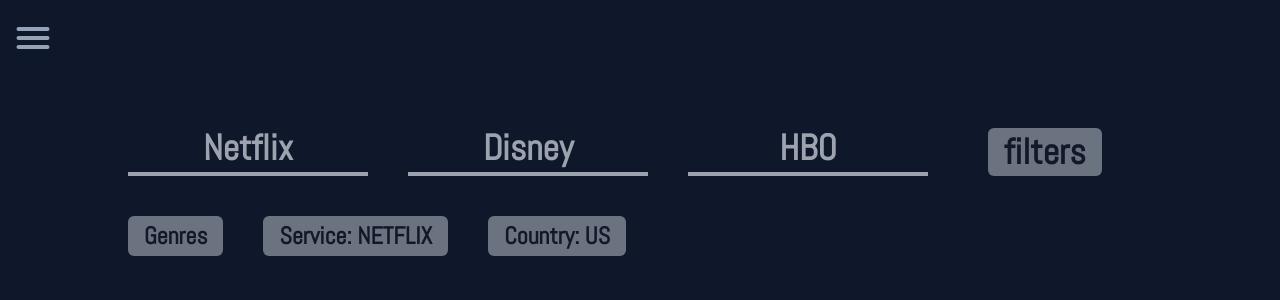
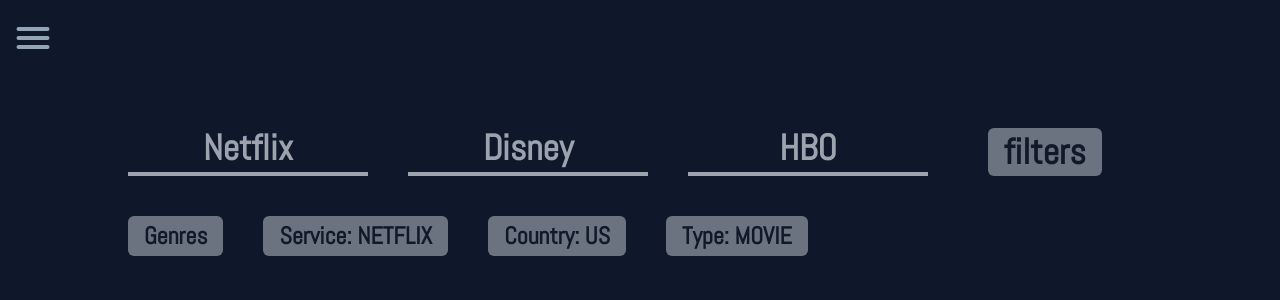
Before and after one commit to IgorMazhitov/Movie-React-TypeScript-App, a React (Create React App) app: page / in a window 1280 px wide. Both pictures are taken after a click on the element "filters". Shown: the top 300 px of the page. Built offline with nearby package versions, Linux system fonts and the light colour scheme.

Commit message:
filters component done / page switcher fixed /

```diff
--- a/src/components/Filters/CountriesFilters.tsx
+++ b/src/components/Filters/CountriesFilters.tsx
@@ -21,7 +21,7 @@
 
                 {countriesArray.map(el =>
 
-                    <option value={el}>
+                    <option key={el} value={el}>
 
                         {countries.map(el2 => el2.Code.toLowerCase() === el ? el2.Name : null)}
 
--- a/src/components/Filters/Filters.tsx
+++ b/src/components/Filters/Filters.tsx
@@ -1,17 +1,19 @@
 import React, { useState } from "react";
 import { getGenresFromNumber } from "../../utils/auxFunctions";
-import { useAppDispatch, useAppSelector } from "../../rtk/hooks/hooks";
+import { useAppSelector } from "../../rtk/hooks/hooks";
 import GenresFilters from "./GenresFilters";
 import CountriesFilter from "./CountriesFilters";
 import ServicesFilters from "./ServicesFilters";
+import TypesFilters from "./TypesFilters";
 
     const Filters: React.FC = (props) => {
 
-        const {searchGenres, searchCountry, searchService} = useAppSelector(state => state.movies)
+        const {searchGenres, searchCountry, searchService, searchType} = useAppSelector(state => state.movies)
         const [filtersState, setFiltersState] = useState(false)
         const [genresState, setGenresState] = useState(false)
         const [serviceState, setServiceState] = useState(false)
         const [countriesState, setCountiresState] = useState(false)
+        const [typeState, setTypeState] = useState(false)
         const [filtersStyle, setFiltersStyle] = useState("flex flex-col gap-10 justify-start items-start w-auto h-72 overflow-hidden flex-wrap mr-10")
 
         const clickHandler = () => {
@@ -21,6 +23,7 @@
                 setGenresState(false)
                 setServiceState(false)
                 setCountiresState(false)
+                setTypeState(false)
                 setFiltersState(false)
                 setFiltersStyle(prev => prev.replaceAll('h-72', 'h-0'))
 
@@ -38,6 +41,7 @@
             setGenresState(!genresState)
             setServiceState(false)
             setCountiresState(false)
+            setTypeState(false)
 
         }
 
@@ -46,6 +50,7 @@
             setServiceState(!serviceState)
             setCountiresState(false)
             setGenresState(false)
+            setTypeState(false)
 
         }
 
@@ -54,6 +59,16 @@
             setCountiresState(!countriesState)
             setGenresState(false)
             setServiceState(false)
+            setTypeState(false)
+
+        }
+
+        const typeClick = () => {
+
+            setTypeState(!typeState)
+            setGenresState(false)
+            setServiceState(false)
+            setCountiresState(false)
 
         }
 
@@ -101,6 +116,13 @@
                                 Country: {searchCountry.toUpperCase()}
                             </div>
 
+                            <div
+                            onClick={() => typeClick()}
+                            className="bg-gray-500 text-gray-900 rounded-md font-bold text-2xl px-4 py-1 self-start cursor-pointer"
+                            >
+                                Type: {searchType.toUpperCase()}
+                            </div>
+
                         </div>
 
                         <div className="flex flex-row gap-10 w-auto h-10 flex-wrap">
@@ -110,6 +132,8 @@
                             { countriesState && <CountriesFilter /> }
 
                             { serviceState && <ServicesFilters /> }
+
+                            { typeState && <TypesFilters /> }
 
                         </div>
                     </div>
--- /dev/null
+++ b/src/components/Filters/TypesFilters.tsx
@@ -0,0 +1,41 @@
+import React from "react";
+import { typesArray } from "../../data/data";
+import { useAppDispatch } from "../../rtk/hooks/hooks";
+import { setType } from "../../rtk/slices/movieSlice";
+
+    const TypesFilters: React.FC = (props: any) => {
+
+        const dispatch = useAppDispatch()
+
+        return (
+
+            <>
+
+                {typesArray.map(el =>
+
+                    <div
+                    key={el}
+                    className="bg-gray-500 text-gray-900 font-black rounded-md px-4 py-1 cursor-pointer text-md flex justify-center items-center"
+                    onClick={(e) => {
+
+                        const target = e.target as HTMLElement
+
+                        dispatch(setType(target.innerHTML.toLowerCase()))
+
+
+                    }}
+                    >
+
+                        {el.toUpperCase()}
+
+                    </div>
+
+                )}
+
+            </>
+
+        )
+
+    }
+
+export default TypesFilters
--- a/src/components/MoviesButtons/PagesSwitcher.tsx
+++ b/src/components/MoviesButtons/PagesSwitcher.tsx
@@ -5,7 +5,7 @@
     const PagesSwitcher: React.FC = (props) => {
 
         const dispatch = useAppDispatch()
-        const {searchPage, maxPage, searchCountry, searchType} = useAppSelector(state => state.movies)
+        const {searchPage, maxPage, searchCountry, searchType, searchService} = useAppSelector(state => state.movies)
 
         const pageDecr = () => {
             if (searchPage - 1 <= 0) {
@@ -14,7 +14,7 @@
 
                 const params = {
                     country: searchCountry,
-                    service: 'disney',
+                    service: searchService,
                     type: searchType,
                     page: searchPage - 1,
                     output_language: 'en',
@@ -33,7 +33,7 @@
 
                 const params = {
                     country: searchCountry,
-                    service: 'disney',
+                    service: searchService,
                     type: searchType,
                     page: searchPage + 1,
                     output_language: 'en',
--- a/src/components/movieCard/MovieCard.tsx
+++ b/src/components/movieCard/MovieCard.tsx
@@ -12,6 +12,7 @@
     const [actionFav, setActionFav] = useState({filter: 'invert(99%) sepia(2%) saturate(2818%) hue-rotate(202deg) brightness(116%) contrast(75%)'})
     const [imageStyle, setImageStyle] = useState("z-0 card-img-top w-full h-full object-cover rounded-md duration-300 scale-100")
 
+    console.log(streamingInfo, streamingInfo[searchService], searchCountry, searchService)
     const linkToWatch = streamingInfo[searchService][searchCountry].link
 
 
@@ -74,6 +75,7 @@
                       onMouseLeave={() => setActionInfo({filter: 'invert(99%) sepia(2%) saturate(2818%) hue-rotate(202deg) brightness(116%) contrast(75%)'})}
                       className="iconInfo w-11 h-11 cursor-pointer duration-300"
                       src={require('../../svg/info.svg').default}
+                      alt=""
                       />
 
                       <img
@@ -82,6 +84,7 @@
                       onMouseLeave={() => setActionFav({filter: 'invert(99%) sepia(2%) saturate(2818%) hue-rotate(202deg) brightness(116%) contrast(75%)'})}
                       className="iconFav w-11 h-11 cursor-pointer duration-300"
                       src={require('../../svg/heart.svg').default}
+                      alt=""
                       />
 
                     </div>
--- a/src/data/data.ts
+++ b/src/data/data.ts
@@ -1286,3 +1286,10 @@
        "us"
     ]
  }
+
+export const typesArray = [
+
+    'movie',
+    'series'
+
+]
```
